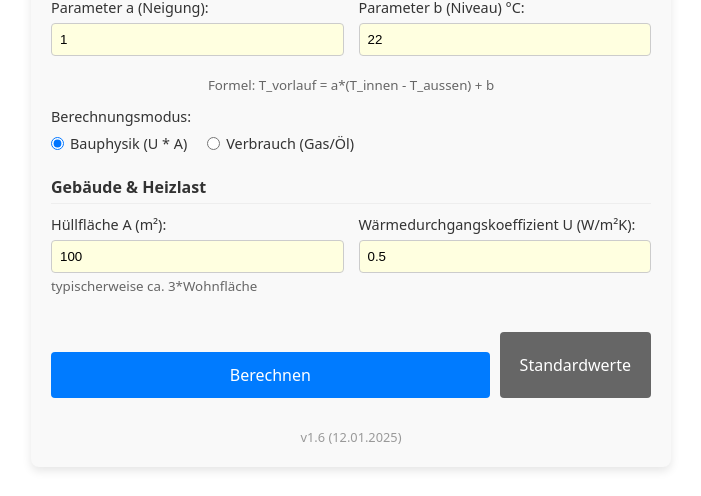
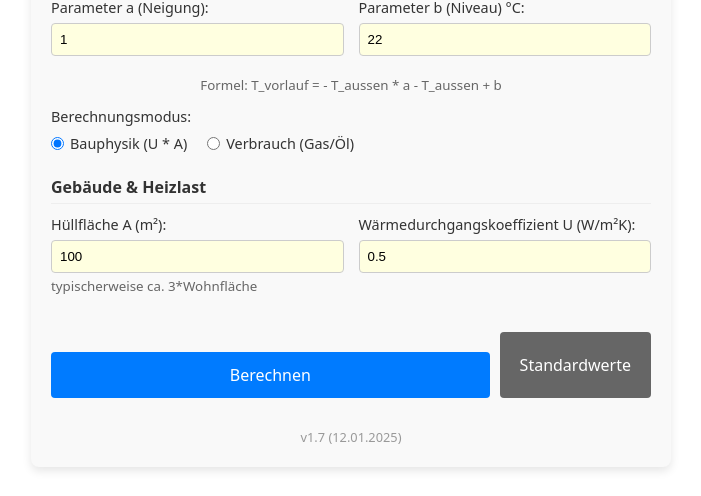
Before and after one commit to MCOlivver/HeatPump, a React (Vite) app in the folder web/: page / in a window 1280 px wide. Shown: the part 599-1095 px from the top of the page, without its empty margins (289-990 px from the left). Built offline with nearby package versions, Linux system fonts and the light colour scheme.

Commit message:
Update parameter formula in v1.7

```diff
--- a/web/src/HeatPumpCalculator.tsx
+++ b/web/src/HeatPumpCalculator.tsx
@@ -309,7 +309,7 @@ const HeatPumpCalculator: React.FC = () => {
                  tVorlauf = p1Flow + (tOut - p1Out) * slope;
              }
           } else {
-             tVorlauf = paramA * (tempInnen - tOut) + paramB;
+             tVorlauf = - tOut * paramA - tOut + paramB;
           }
 
           const tVorlaufK = tVorlauf + 273.15;
@@ -455,7 +455,7 @@ const HeatPumpCalculator: React.FC = () => {
              <input type="number" value={paramB} onChange={(e) => setParamB(parseFloat(e.target.value))} />
            </div>
            <small style={{gridColumn: '1 / -1', color:'#666', marginTop:'-10px', marginBottom:'10px'}}>
-             Formel: T_vorlauf = a*(T_innen - T_aussen) + b
+             Formel: T_vorlauf = - T_aussen * a - T_aussen + b
            </small>
         </div>
       ) : (
@@ -569,7 +569,7 @@ const HeatPumpCalculator: React.FC = () => {
       )}
 
       <div style={{ marginTop: '30px', textAlign: 'center', fontSize: '0.8rem', color: '#999' }}>
-        v1.6 (12.01.2025)
+        v1.7 (12.01.2025)
       </div>
     </div>
   );
--- a/web/vite.config.ts
+++ b/web/vite.config.ts
@@ -19,7 +19,7 @@ export default defineConfig({
             urlPattern: /^https:\/\/archive-api\.open-meteo\.com\/v1\/archive/,
             handler: 'CacheFirst',
             options: {
-              cacheName: 'weather-data-cache-v1.6',
+              cacheName: 'weather-data-cache-v1.7',
               expiration: {
                 maxEntries: 50,
                 maxAgeSeconds: 60 * 60 * 24 * 30 // 30 Days
```
